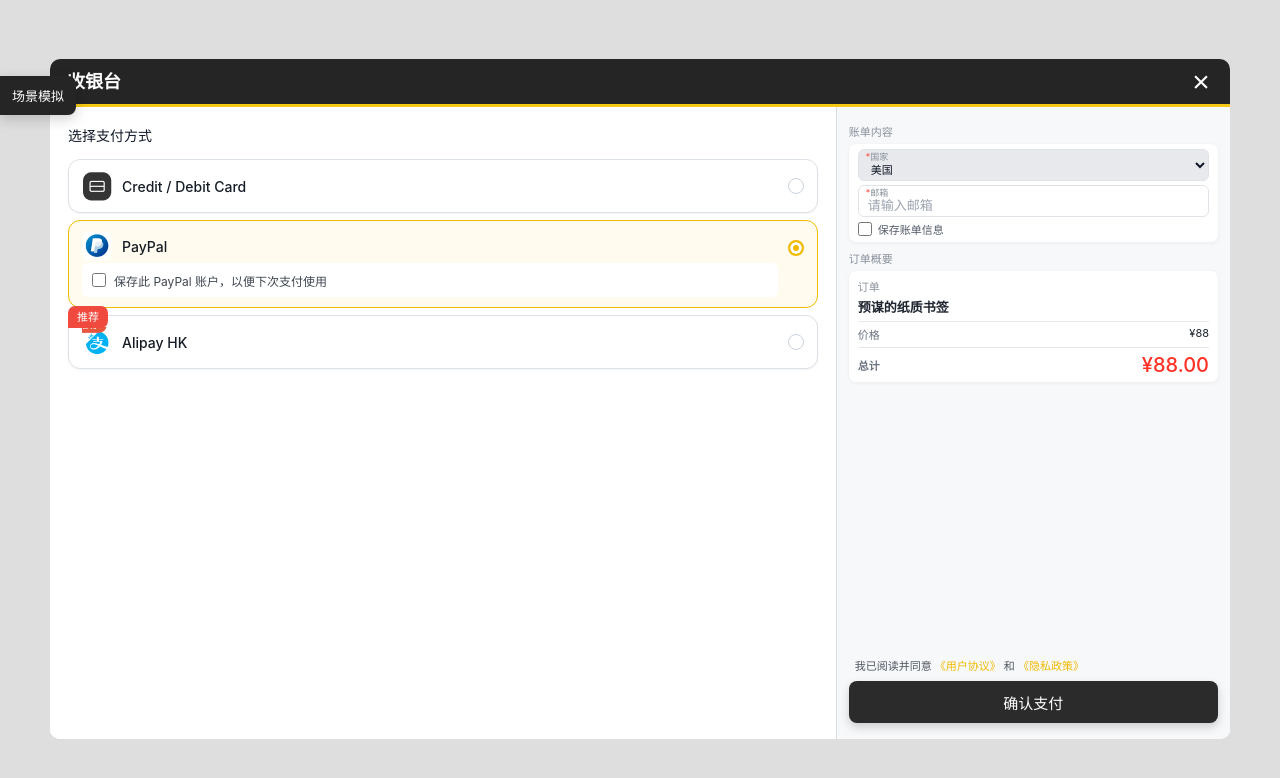
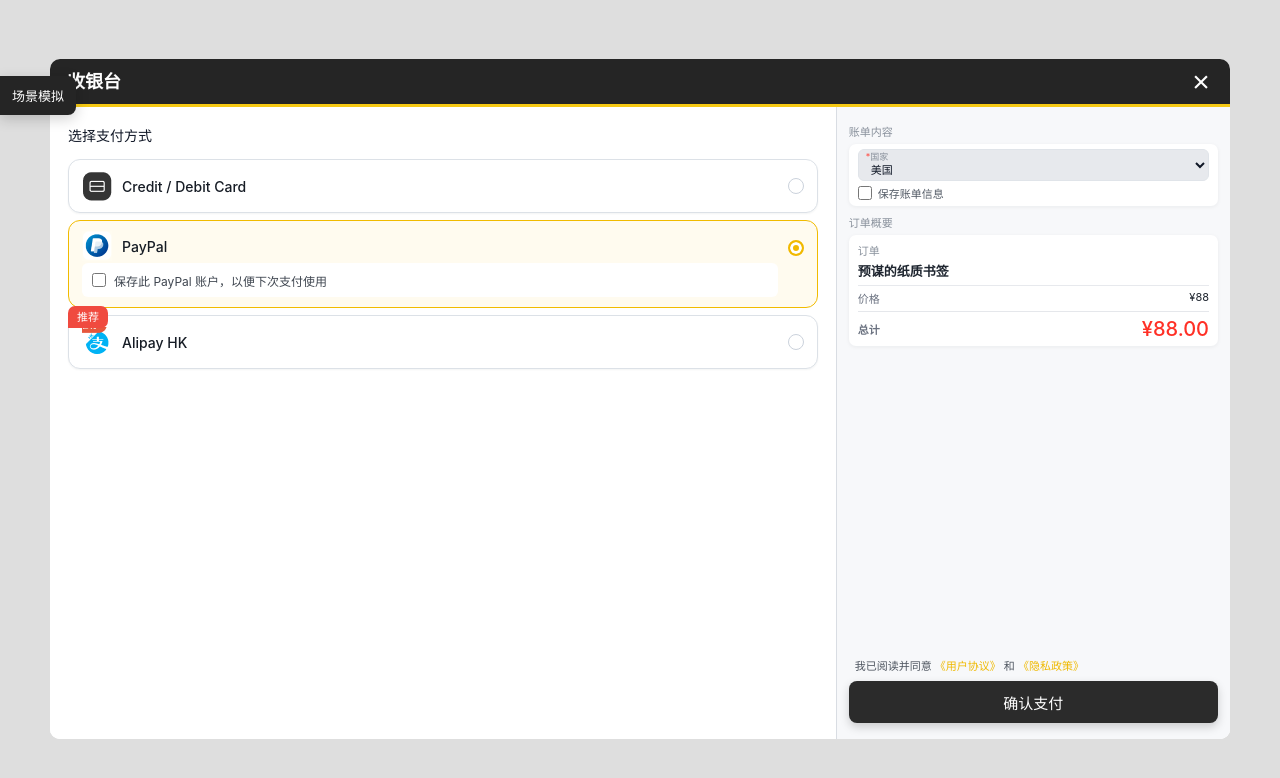
Before and after one commit to AAAlan/cashier, a Vue app: page / in a window 1280 px wide. Shown: the top 778 px of the page. Built offline with nearby package versions, Linux system fonts and the light colour scheme.

Commit message:
Remove email field from checkout demo

```diff
--- a/src/components/Checkout.vue
+++ b/src/components/Checkout.vue
@@ -412,42 +412,6 @@
                     {{ zipCodeError }}
                   </div>
                 </div>
-                <div class="billing-summary-item email-input-wrapper"
-                  :class="{ 'has-error': emailError, 'is-focused': emailFocused }"
-                >
-                  <label class="billing-label email-label">
-                    <span><span class="required-mark">*</span>邮箱</span>
-                  </label>
-                  <div class="email-input-container">
-                    <svg
-                      class="email-icon"
-                      width="16"
-                      height="16"
-                      viewBox="0 0 16 16"
-                      fill="none"
-                    >
-                      <path
-                        d="M2 4L8 8L14 4M2 4H14M2 4V12H14V4"
-                        stroke="currentColor"
-                        stroke-width="1.5"
-                        stroke-linecap="round"
-                        stroke-linejoin="round"
-                      />
-                    </svg>
-                    <input
-                      type="email"
-                      v-model="billingForm.email"
-                      @focus="emailFocused = true"
-                      @blur="emailFocused = false; validateEmail()"
-                      placeholder="请输入邮箱"
-                      class="billing-input email-input"
-                      :disabled="isProcessing"
-                    />
-                  </div>
-                  <div v-if="emailError" class="billing-error-message email-error">
-                    {{ emailError }}
-                  </div>
-                </div>
                 <div class="save-billing-summary">
                   <label class="save-billing-checkbox">
                     <input
@@ -773,7 +737,6 @@
 const billingForm = ref({
   country: 'US',
   zipCode: '',
-  email: '',
 })
 const saveBillingInfo = ref(false)
 const zipCodeFocused = ref(false)
@@ -793,8 +756,6 @@
     ? '加拿大邮编格式：字母和数字交替，共 6 位'
     : '5 位邮编，可选填后 4 位（ZIP+4）'
 ))
-const emailFocused = ref(false)
-const emailError = ref('')
 
 // 是否显示账单信息字段
 const showBillingInfo = computed(() => {
@@ -804,11 +765,6 @@
 // 是否显示邮编字段
 const showZipCode = computed(() => {
   return props.paymentScenario === 'collect_zip_code'
-})
-
-// 是否显示邮箱字段
-const showEmail = computed(() => {
-  return false
 })
 
 // 税费计算（根据邮编，只在收集邮编场景且邮编填写完成后计算）
@@ -903,8 +859,7 @@
   if (showBillingInfo.value) {
       const billingValid = (
         (!showZipCode.value || isZipCodeValid.value) &&
-        !zipCodeError.value &&
-        !emailError.value
+        !zipCodeError.value
       )
       return cardValid && billingValid
     }
@@ -1086,7 +1041,6 @@
   billingForm.value = {
     country: 'US',
     zipCode: '',
-    email: '',
   }
   saveBillingInfo.value = false
 
@@ -1106,7 +1060,6 @@
   expiryError.value = ''
   cvvError.value = ''
   zipCodeError.value = ''
-  emailError.value = ''
 }
 
 const formatCardNumber = (event) => {
@@ -1273,24 +1226,6 @@
   return true
 }
 
-// 验证邮箱（可选项：为空时不报错，有值时校验格式）
-const validateEmail = () => {
-  const email = billingForm.value.email.trim()
-  // 非必填：如果为空，认为通过校验
-  if (!email) {
-    emailError.value = ''
-    return true
-  }
-  // 简单的邮箱格式验证（仅在有值时校验）
-  const emailRegex = /^[^\s@]+@[^\s@]+\.[^\s@]+$/
-  if (!emailRegex.test(email)) {
-    emailError.value = 'Please enter a valid email address'
-    return false
-  }
-  emailError.value = ''
-  return true
-}
-
 // 验证账单地址
 // 操作
 const selectPaymentMethod = (method) => {
@@ -1357,10 +1292,6 @@
       if (showZipCode.value) {
         const okZipCode = validateZipCode()
         if (!okZipCode) return
-      }
-      if (showEmail.value) {
-        const okEmail = validateEmail()
-        if (!okEmail) return
       }
     }
 
@@ -2505,83 +2436,6 @@
   margin-top: 4px;
   font-size: 11px;
   color: #dc2626;
-}
-
-/* 邮箱输入框优化样式 */
-.email-input-wrapper {
-  margin-bottom: 16px;
-}
-
-.email-label {
-  display: flex;
-  align-items: center;
-  justify-content: space-between;
-  margin-bottom: 8px;
-}
-
-.email-hint {
-  font-size: 11px;
-  font-weight: 400;
-  color: #6b7280;
-}
-
-.email-input-container {
-  position: relative;
-  display: flex;
-  align-items: center;
-  width: 100%;
-  min-width: 0;
-}
-
-.email-icon {
-  position: absolute;
-  left: 12px;
-  color: #9ca3af;
-  pointer-events: none;
-  transition: color 0.15s;
-  z-index: 1;
-}
-
-.email-input-wrapper.is-focused .email-icon {
-  color: #3b82f6;
-}
-
-.email-input-wrapper.has-error .email-icon {
-  color: #ef4444;
-}
-
-.email-input {
-  width: 100%;
-  padding-left: 38px;
-  padding-right: 12px;
-  padding-top: 10px;
-  padding-bottom: 10px;
-  font-size: 14px;
-  line-height: 1.5;
-  box-sizing: border-box;
-}
-
-.email-input::placeholder {
-  color: #9ca3af;
-  font-size: 13px;
-  white-space: nowrap;
-  overflow: hidden;
-  text-overflow: ellipsis;
-}
-
-.email-input:focus {
-  padding-left: 38px;
-}
-
-.email-input-container {
-  width: 100%;
-}
-
-.email-error {
-  margin-top: 6px;
-  font-size: 12px;
-  line-height: 1.4;
-  padding-left: 2px;
 }
 
 .save-billing-summary {
@@ -3336,13 +3190,11 @@
 .total-amount { color: #ff3026; font-size: 20px; font-weight: 500; }
 .billing-summary { order: 1; margin: 0; padding: 0; border: 0; }
 .billing-summary-item { position: relative; margin-bottom: 4px; }
-.billing-label, .email-label { position: absolute; top: 3px; left: 8px; z-index: 2; margin: 0; font-size: 9px; line-height: 10px; font-weight: 400; color: #89919c; pointer-events: none; }
+.billing-label { position: absolute; top: 3px; left: 8px; z-index: 2; margin: 0; font-size: 9px; line-height: 10px; font-weight: 400; color: #89919c; pointer-events: none; }
 .required-mark { color: #ff4b43; }
-.billing-select, .billing-input, .email-input { height: 32px; min-height: 32px; padding: 12px 8px 3px; border: 1px solid #e0e4e9; border-radius: 6px; font-size: 11px; background: #fff; }
+.billing-select, .billing-input { height: 32px; min-height: 32px; padding: 12px 8px 3px; border: 1px solid #e0e4e9; border-radius: 6px; font-size: 11px; background: #fff; }
 .billing-select { background-color: #e7e9ed; }
-.email-input { padding-left: 9px; }
-.email-icon, .email-hint, .billing-zip-hint { display: none; }
-.email-input-wrapper { margin-bottom: 4px; }
+.billing-zip-hint { display: none; }
 .save-billing-summary { margin: 2px 0 0; padding: 0; border: 0; }
 .save-billing-checkbox { gap: 6px; }
 .save-billing-text { color: #525a65; font-size: 11px; }
```
